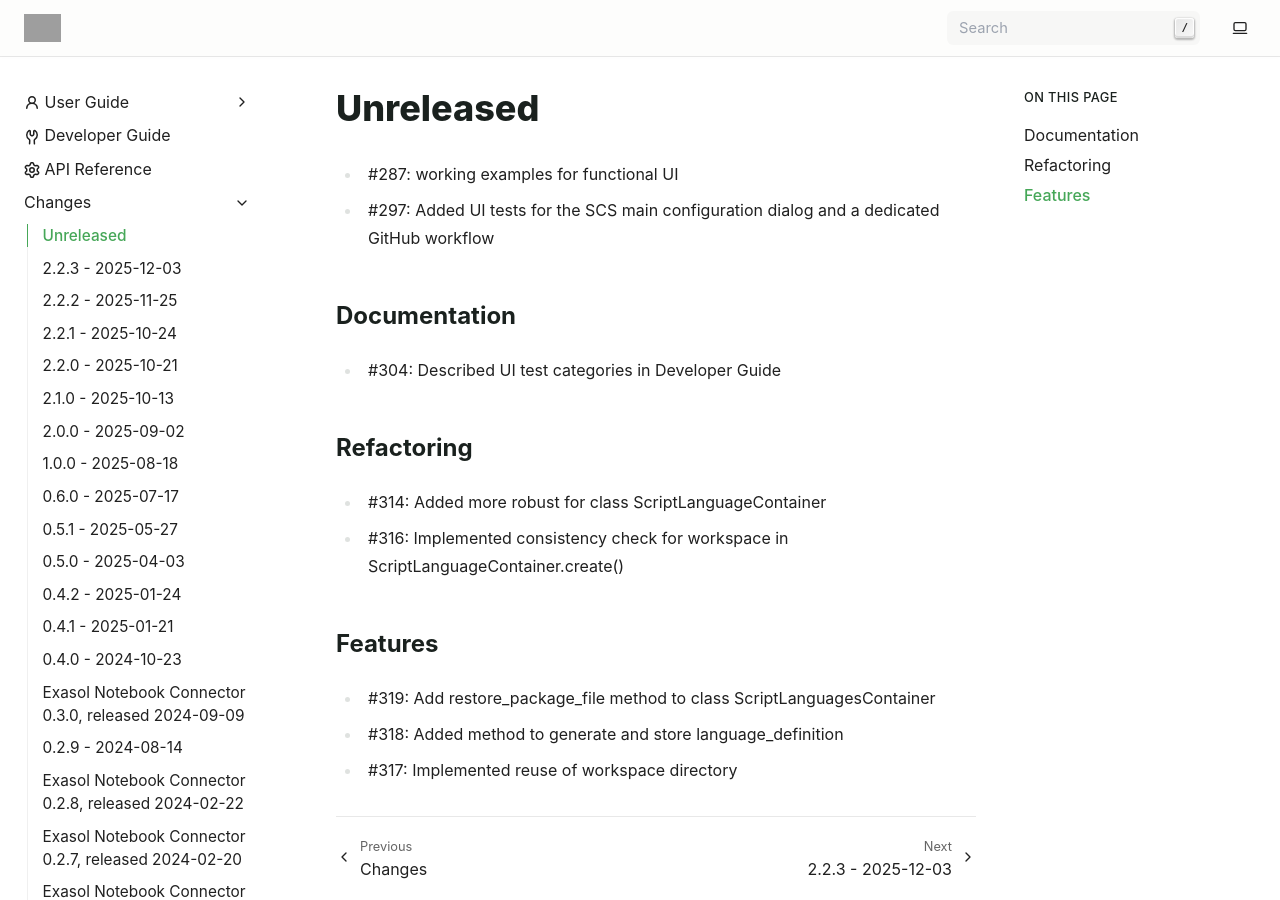
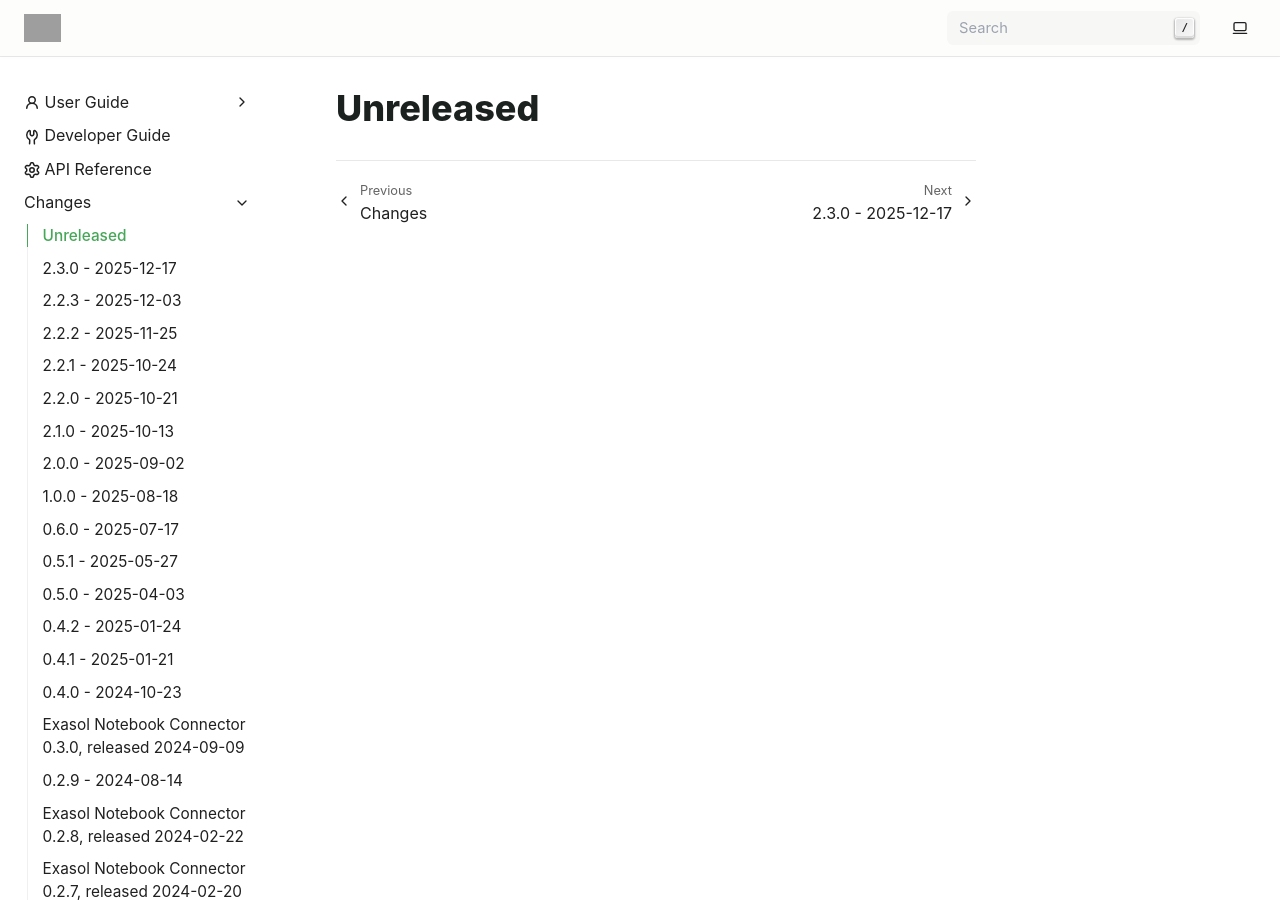
Before and after one commit to exasol/notebook-connector, a Sphinx documentation site: the page built from doc/changes/unreleased.md, in a window 1280 px wide and 900 px high. Built offline with Sphinx 7.4.7, drawn with Linux system fonts in a browser that asks for light colours; some of the changed text lies outside the part shown; grey boxes are pictures that could not be loaded.

```diff
--- a/doc/changes/unreleased.md
+++ b/doc/changes/unreleased.md
@@ -1,18 +1 @@
 # Unreleased
- * #287: working examples for functional UI
- * #297: Added UI tests for the SCS main configuration dialog and a dedicated GitHub workflow
-
-## Documentation
-
-* #304: Described UI test categories in Developer Guide
-
-## Refactoring
-
-* #314: Added more robust for class ScriptLanguageContainer
-* #316: Implemented consistency check for workspace in ScriptLanguageContainer.create()
-
-## Features
-
-* #319: Add restore_package_file method to class ScriptLanguagesContainer
-* #318: Added method to generate and store language_definition
-* #317: Implemented reuse of workspace directory
--- a/pyproject.toml
+++ b/pyproject.toml
@@ -1,6 +1,6 @@
 [project]
 name = "exasol-notebook-connector"
-version = "2.2.3"
+version = "2.3.0"
 requires-python = ">=3.10,<3.13"
 description = "Components, tools, APIs, and configurations in order to connect Jupyter notebooks to Exasol and various other systems."
 packages = [{ include = "exasol" }, ]
--- a/version.py
+++ b/version.py
@@ -9,7 +9,7 @@ If you need to change the version, do so in the pyproject.toml, e.g. by using
 """
 
 MAJOR = 2
-MINOR = 2
-PATCH = 3
+MINOR = 3
+PATCH = 0
 VERSION = f"{MAJOR}.{MINOR}.{PATCH}"
 __version__ = VERSION
```
Also changed, not shown: doc/changes/changelog.md (+2 -0 lines), doc/changes/changes_2.3.0.md (added, +36 -0 lines).
